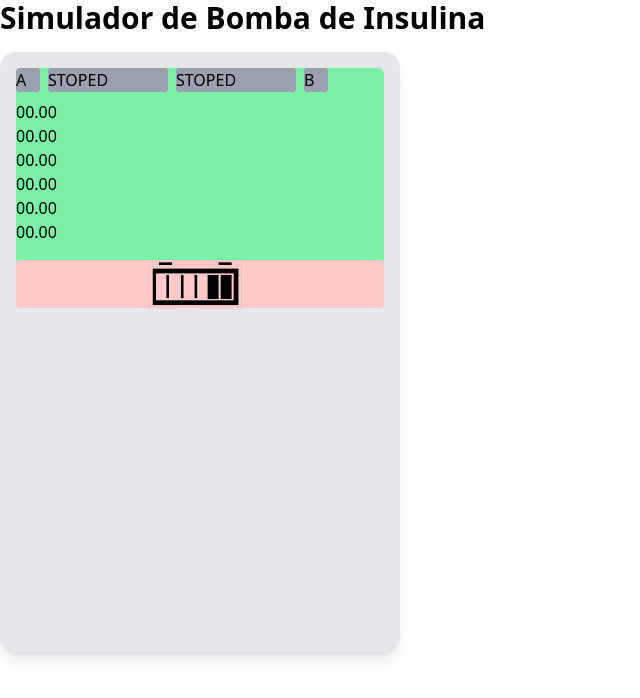
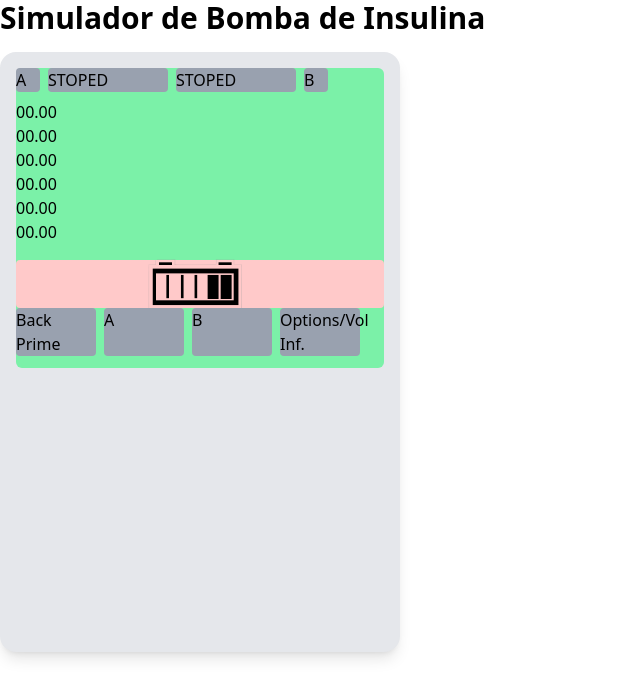
Before and after one commit to vpeinado263/simulador-bomba-insulina, a Next.js app in the folder frontend/: page / in a window 1280 px wide. Shown: the top 698 px of the page, without its empty margins (0-640 px from the left). Built offline with nearby package versions, Linux system fonts and the light colour scheme.

Commit message:
Crear componente SoftkeyLabel

```diff
--- /dev/null
+++ b/frontend/src/components/molecules/SoftkeyLabel.jsx
@@ -0,0 +1,15 @@
+
+const SoftkeyLabel = () => {
+  return (
+    <div className="w-full flex justify-between items-center mb-2">
+    <div className="flex gap-2">
+      <span className="w-20 h-12 bg-gray-400 rounded">Back Prime</span>
+      <span className="w-20 h-12 bg-gray-400 rounded">A</span>
+      <span className="w-20 h-12 bg-gray-400 rounded">B</span>
+      <span className="w-20 h-12 bg-gray-400 rounded">Options/Vol Inf.</span>
+    </div>
+  </div>
+  );
+};
+
+export default SoftkeyLabel;
--- a/frontend/src/components/organisms/Lcd.jsx
+++ b/frontend/src/components/organisms/Lcd.jsx
@@ -1,9 +1,10 @@
 import MessageRegion from "../molecules/MessageRegion"
+import SoftkeyLabel from "../molecules/SoftkeyLabel"
 import StatusRegion from "../molecules/StatusRegion"
 
 const Lcd = () => {
   return (
-    <div className="w-full h-60 bg-green-300 rounded-md ">
+    <div className="w-full h-75 bg-green-300 rounded-md ">
       <StatusRegion />
       <div>00.00</div>
       <div>00.00</div>
@@ -12,6 +13,7 @@ const Lcd = () => {
       <div>00.00</div>
       <div>00.00</div>
       <MessageRegion />
+      <SoftkeyLabel />
     </div>
   )
 }
```
